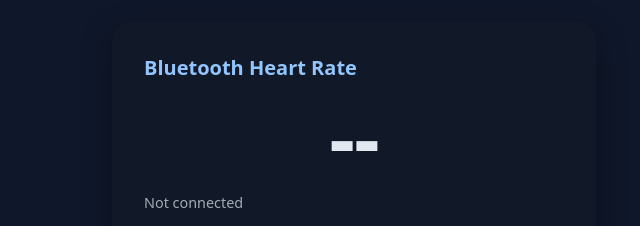
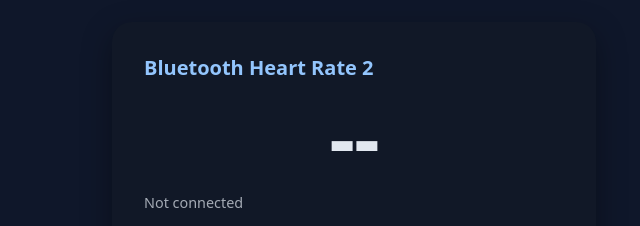
Before and after one commit to DerBrecher/capacitor-ble-hrm-dist, a website built with Vite: page index.html in a window 1280 px wide. Shown: the part 237-463 px from the top of the page, 286-926 px from the left. Built offline with nearby package versions, Linux system fonts and the light colour scheme; what @capacitor-community/bluetooth-le would draw is missing.

Commit message:
change title to bluetooth heart rate 2

```diff
--- a/index.html
+++ b/index.html
@@ -20,7 +20,7 @@
   </head>
   <body>
     <div class="card">
-      <h1>Bluetooth Heart Rate</h1>
+      <h1>Bluetooth Heart Rate 2</h1>
       <div class="bpm" id="bpm">--</div>
       <div class="muted" id="status">Not connected</div>
       <div class="row">
```
